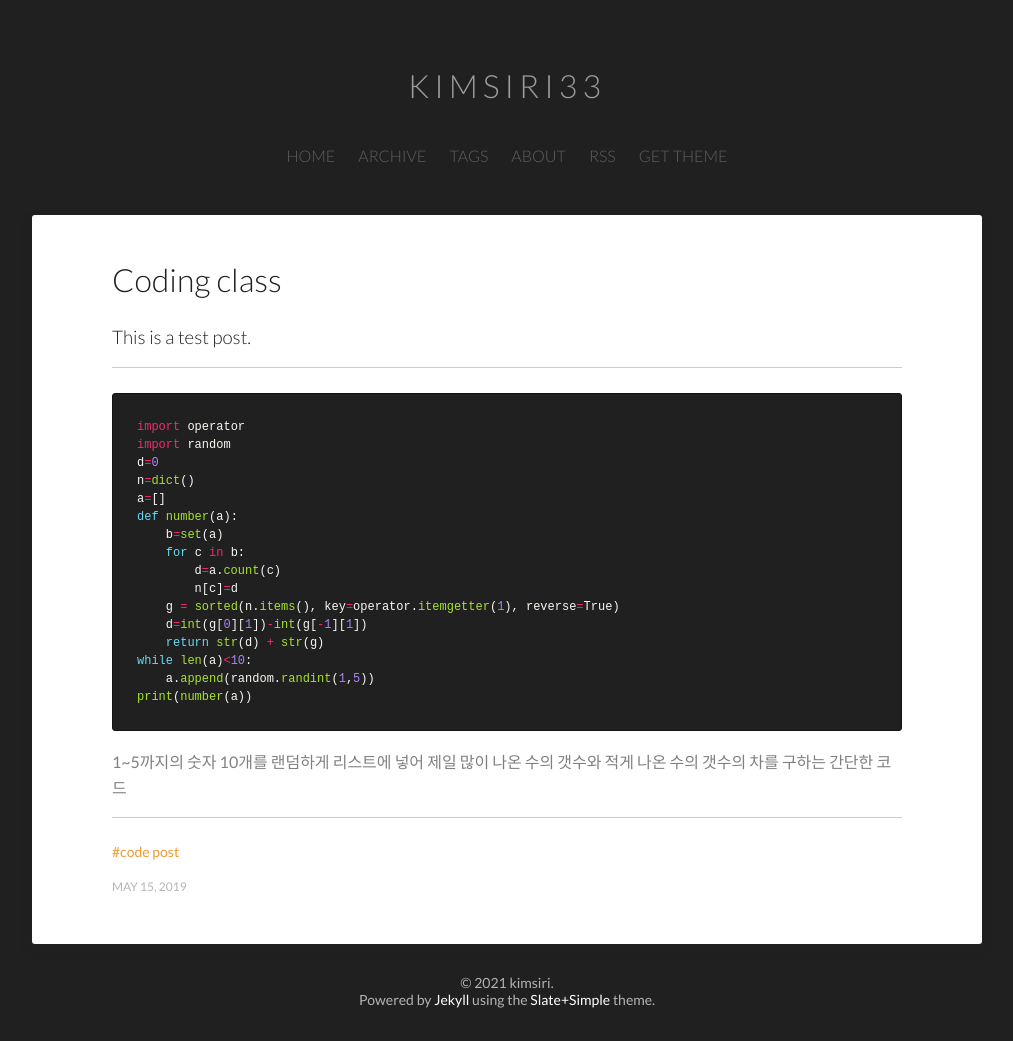
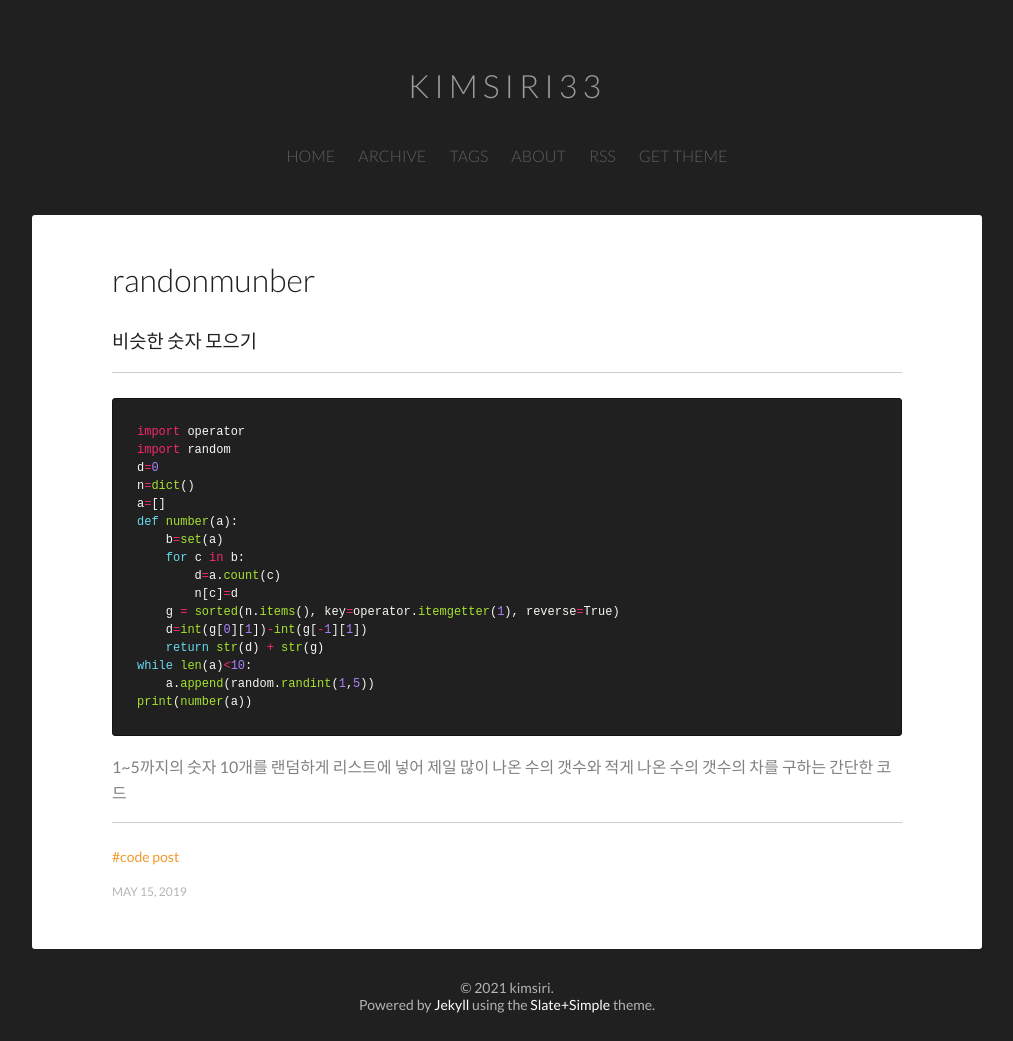
Before and after one commit to kimsiri33/kimsiri33.github.com, a Jekyll site: the page built from _posts/2019-05-15-randomnumber.md, in a window 1280 px wide. Shown: the whole page, without its empty margins (133-1146 px from the left). Built offline with Jekyll 4.4.1, drawn with Linux system fonts in a browser that asks for light colours.

Commit message:
Update 2019-05-15-randomnumber.md

```diff
--- a/_posts/2019-05-15-randomnumber.md
+++ b/_posts/2019-05-15-randomnumber.md
@@ -1,8 +1,8 @@
 ---
 layout: post
 categories: posts
-title: Coding class
-subtitle: This is a test post.
+title: randonmunber
+subtitle: 비슷한 숫자 모으기
 tags: [code post]
 date-string: MAY 15, 2019
 ---
```
